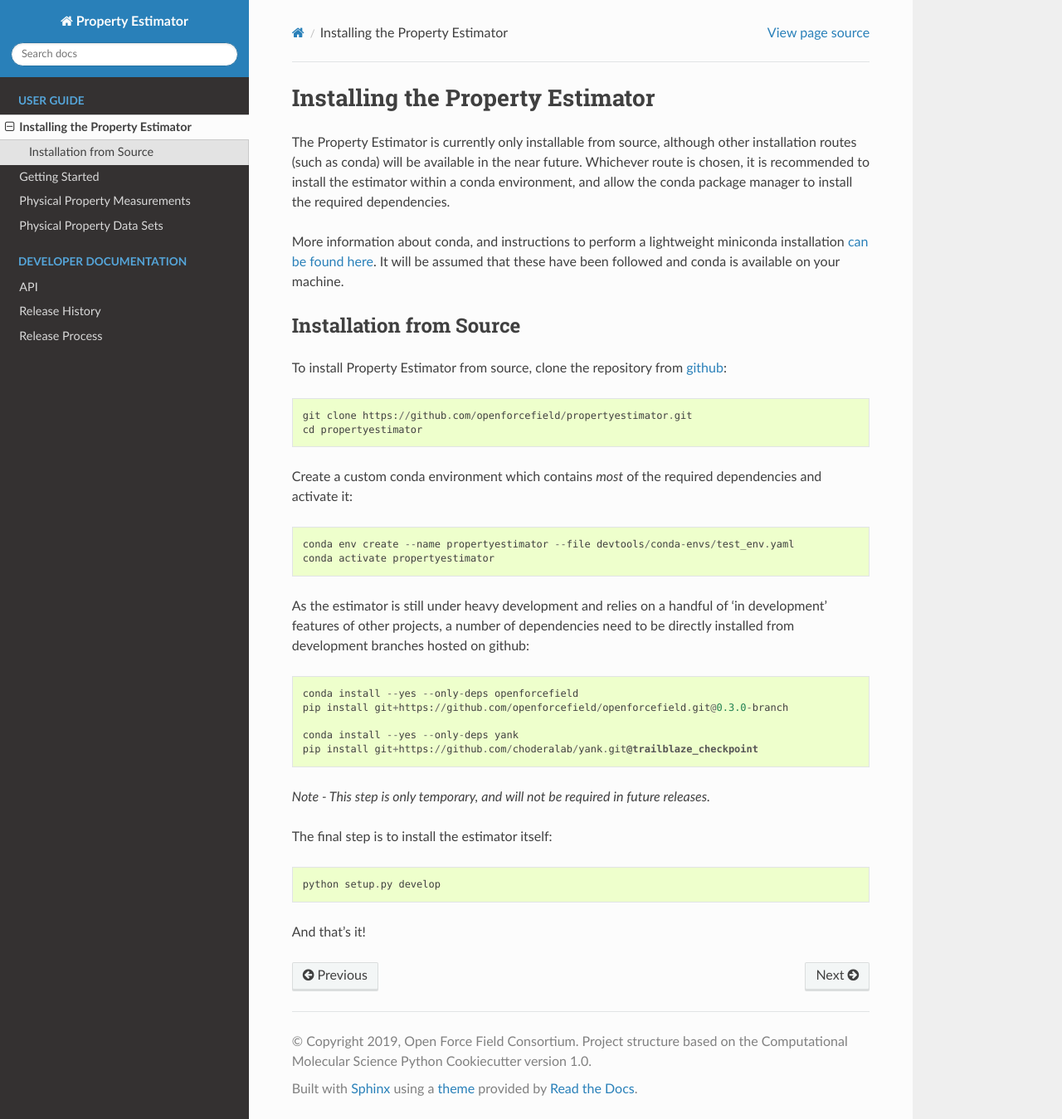
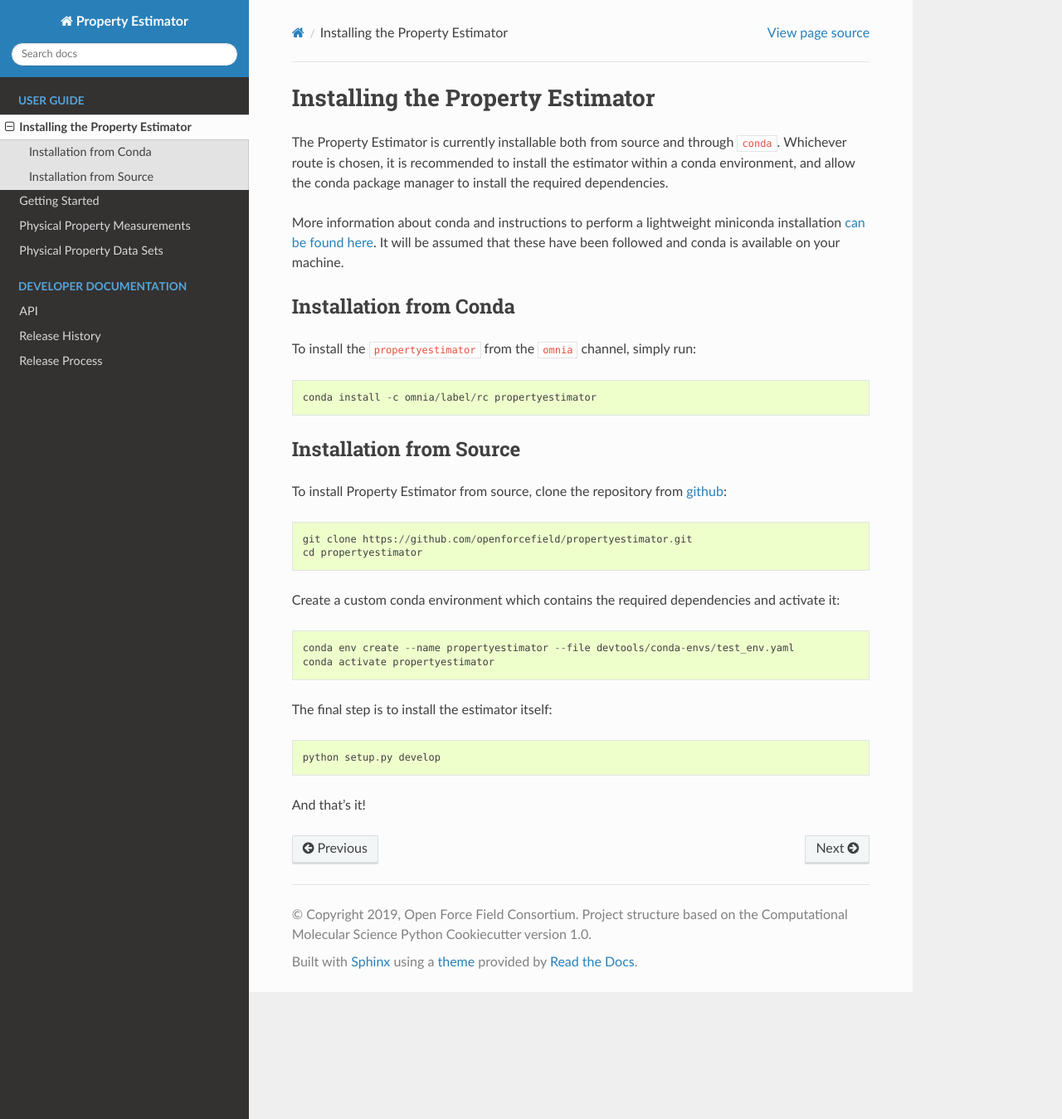
Before and after one commit to openforcefield/openff-evaluator, a Sphinx documentation site: the page built from docs/install.rst, in a window 1280 px wide and 1349 px high. Shown: the whole window at 83% size. Built offline with Sphinx 7.4.7 and the Read the Docs theme 2.0.0, drawn with Linux system fonts in a browser that asks for light colours.

Commit message:
Update the install instructions.

```diff
--- a/docs/install.rst
+++ b/docs/install.rst
@@ -1,14 +1,20 @@
 Installing the Property Estimator
 =================================
 
-The Property Estimator is currently only installable from source, although other installation routes
-(such as conda) will be available in the near future. Whichever route is chosen, it is recommended to
-install the estimator within a conda environment, and allow the conda package manager to install the
-required dependencies.
+The Property Estimator is currently installable both from source and through ``conda``. Whichever route
+is chosen, it is recommended to install the estimator within a conda environment, and allow the conda
+package manager to install the required dependencies.
 
-More information about conda, and instructions to perform a lightweight miniconda installation `can be
+More information about conda and instructions to perform a lightweight miniconda installation `can be
 found here <https://docs.conda.io/en/latest/miniconda.html>`_. It will be assumed that these have been
 followed and conda is available on your machine.
+
+Installation from Conda
+-----------------------
+
+To install the ``propertyestimator`` from the ``omnia`` channel, simply run::
+
+    conda install -c omnia/label/rc propertyestimator
 
 Installation from Source
 ------------------------
@@ -19,21 +25,10 @@ To install Property Estimator from source, clone the repository from `github
     git clone https://github.com/openforcefield/propertyestimator.git
     cd propertyestimator
 
-Create a custom conda environment which contains *most* of the required dependencies and activate it::
+Create a custom conda environment which contains the required dependencies and activate it::
 
     conda env create --name propertyestimator --file devtools/conda-envs/test_env.yaml
     conda activate propertyestimator
-
-As the estimator is still under heavy development and relies on a handful of 'in development' features of other
-projects, a number of dependencies need to be directly installed from development branches hosted on github::
-
-    conda install --yes --only-deps openforcefield
-    pip install git+https://github.com/openforcefield/openforcefield.git@0.3.0-branch
-
-    conda install --yes --only-deps yank
-    pip install git+https://github.com/choderalab/yank.git@trailblaze_checkpoint
-
-*Note - This step is only temporary, and will not be required in future releases.*
 
 The final step is to install the estimator itself::
 
```
